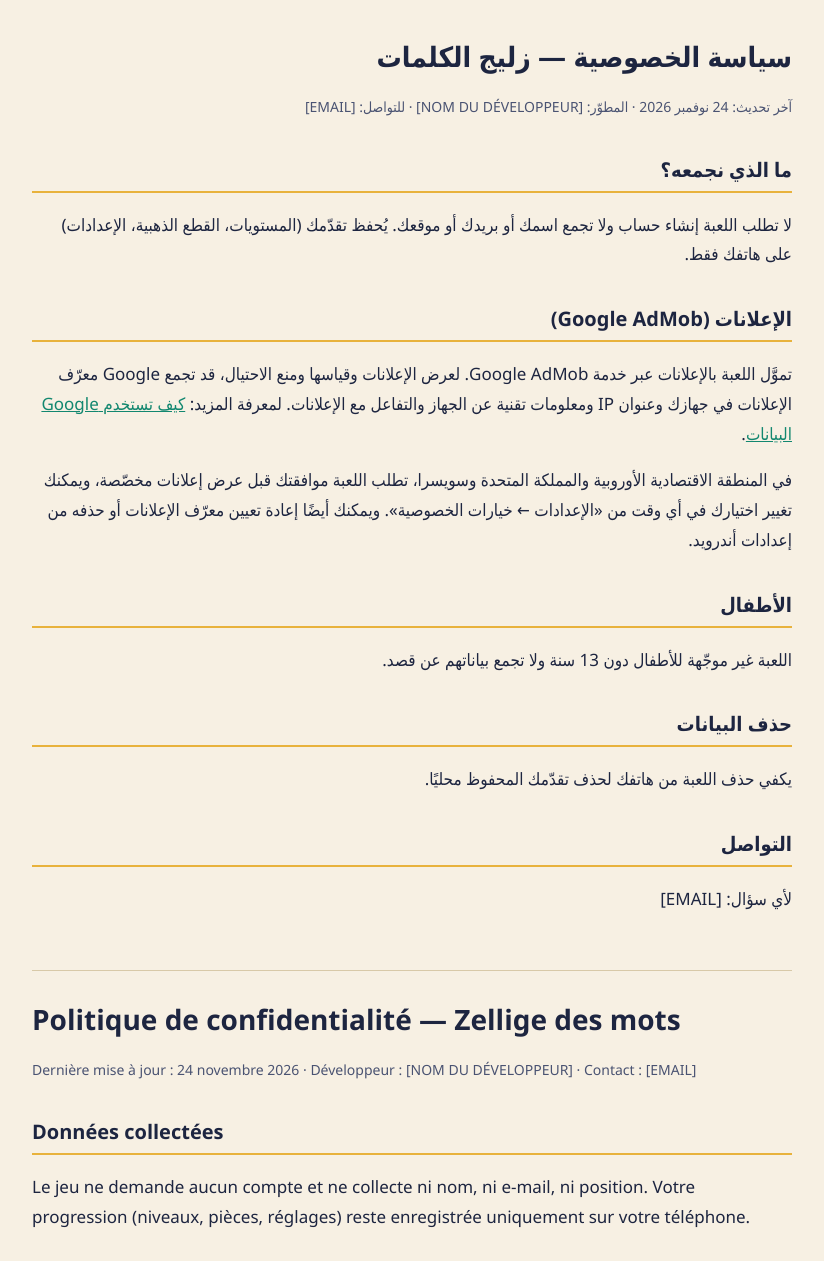
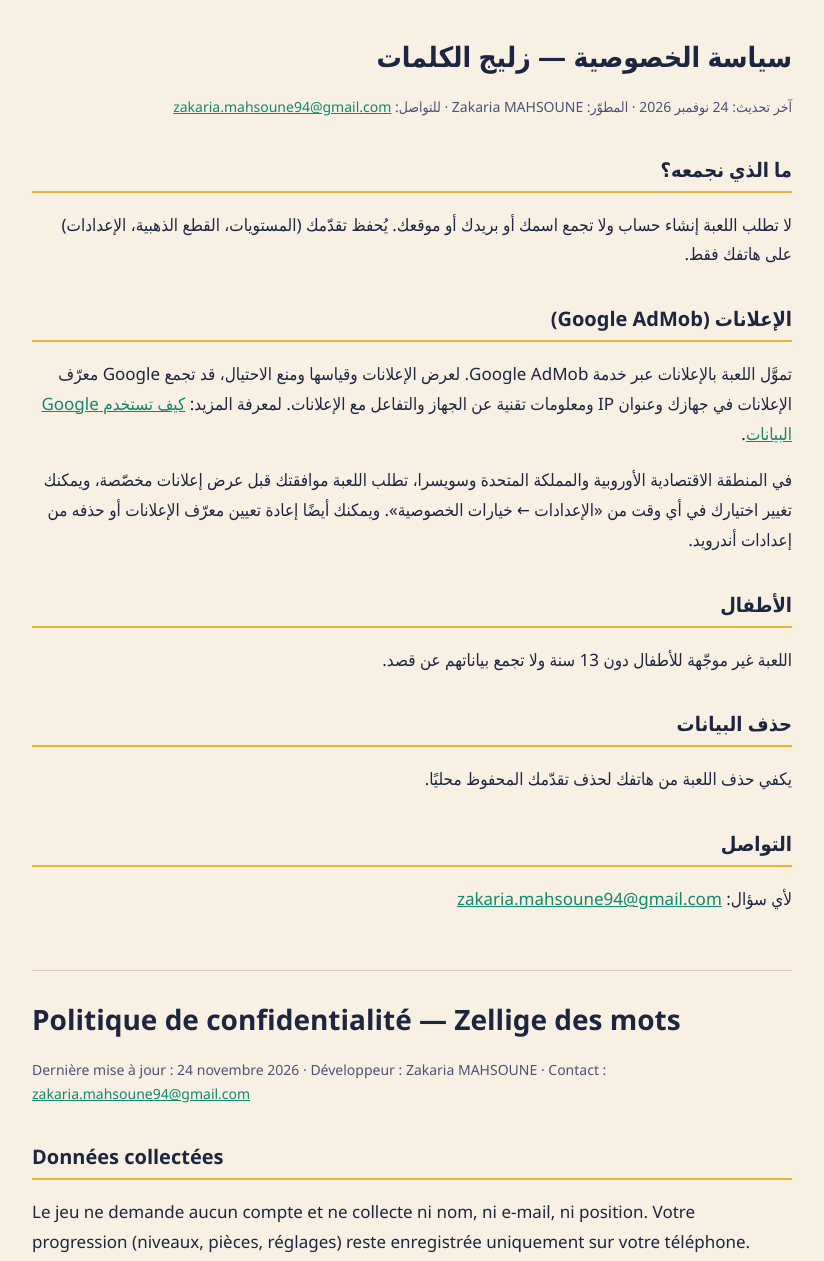
Before and after one commit to zmahsoune/zmahsoune.github.io, a plain HTML site: page zelij/privacy.html in a window 1280 px wide. Shown: the top 1261 px of the page, without its empty margins (228-1052 px from the left). Drawn offline with Linux system fonts and the light colour scheme.

Commit message:
Revise developer info in privacy.html
Updated developer name and contact email in privacy policy.

```diff
--- a/zelij/privacy.html
+++ b/zelij/privacy.html
@@ -4,11 +4,6 @@
     <meta charset="UTF-8" />
     <meta name="viewport" content="width=device-width, initial-scale=1" />
     <title>سياسة الخصوصية · زليج الكلمات</title>
-    <!--
-      À compléter avant publication : remplacez [NOM DU DÉVELOPPEUR] et [EMAIL] (3 endroits).
-      Cette page doit être publique (pas un PDF) et son lien doit figurer dans la fiche Google Play
-      et dans le jeu (Paramètres). Ce n'est pas un avis juridique.
-    -->
     <style>
       :root {
         color-scheme: light;
@@ -57,7 +52,8 @@
     <main>
       <h1>سياسة الخصوصية — زليج الكلمات</h1>
       <p class="meta">
-        آخر تحديث: 24 نوفمبر 2026 · المطوّر: [NOM DU DÉVELOPPEUR] · للتواصل: [EMAIL]
+        آخر تحديث: 24 نوفمبر 2026 · المطوّر: Zakaria MAHSOUNE · للتواصل:
+        <a href="mailto:zakaria.mahsoune94@gmail.com">zakaria.mahsoune94@gmail.com</a>
       </p>
 
       <h2>ما الذي نجمعه؟</h2>
@@ -88,13 +84,15 @@
       <p>يكفي حذف اللعبة من هاتفك لحذف تقدّمك المحفوظ محليًا.</p>
 
       <h2>التواصل</h2>
-      <p>لأي سؤال: [EMAIL]</p>
+      <p>
+        لأي سؤال: <a href="mailto:zakaria.mahsoune94@gmail.com">zakaria.mahsoune94@gmail.com</a>
+      </p>
 
       <section lang="fr">
         <h1>Politique de confidentialité — Zellige des mots</h1>
         <p class="meta">
-          Dernière mise à jour : 24 novembre 2026 · Développeur : [NOM DU DÉVELOPPEUR] · Contact :
-          [EMAIL]
+          Dernière mise à jour : 24 novembre 2026 · Développeur : Zakaria MAHSOUNE · Contact :
+          <a href="mailto:zakaria.mahsoune94@gmail.com">zakaria.mahsoune94@gmail.com</a>
         </p>
         <h2>Données collectées</h2>
         <p>
```
